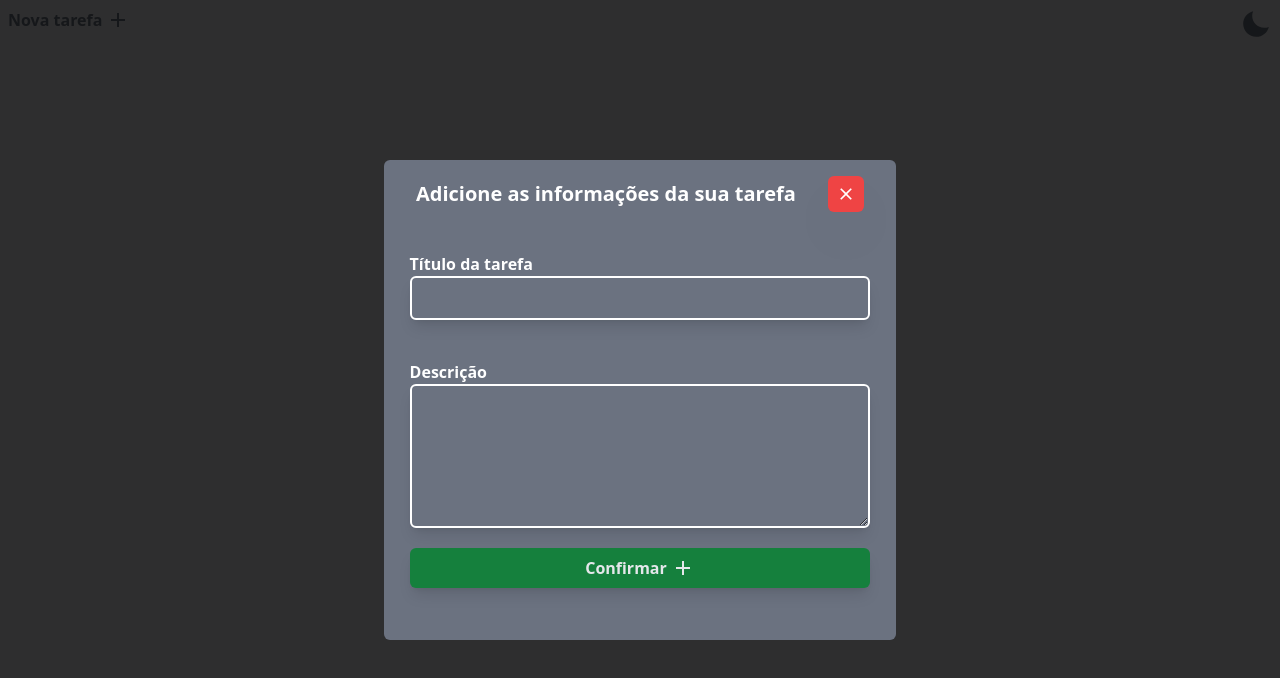
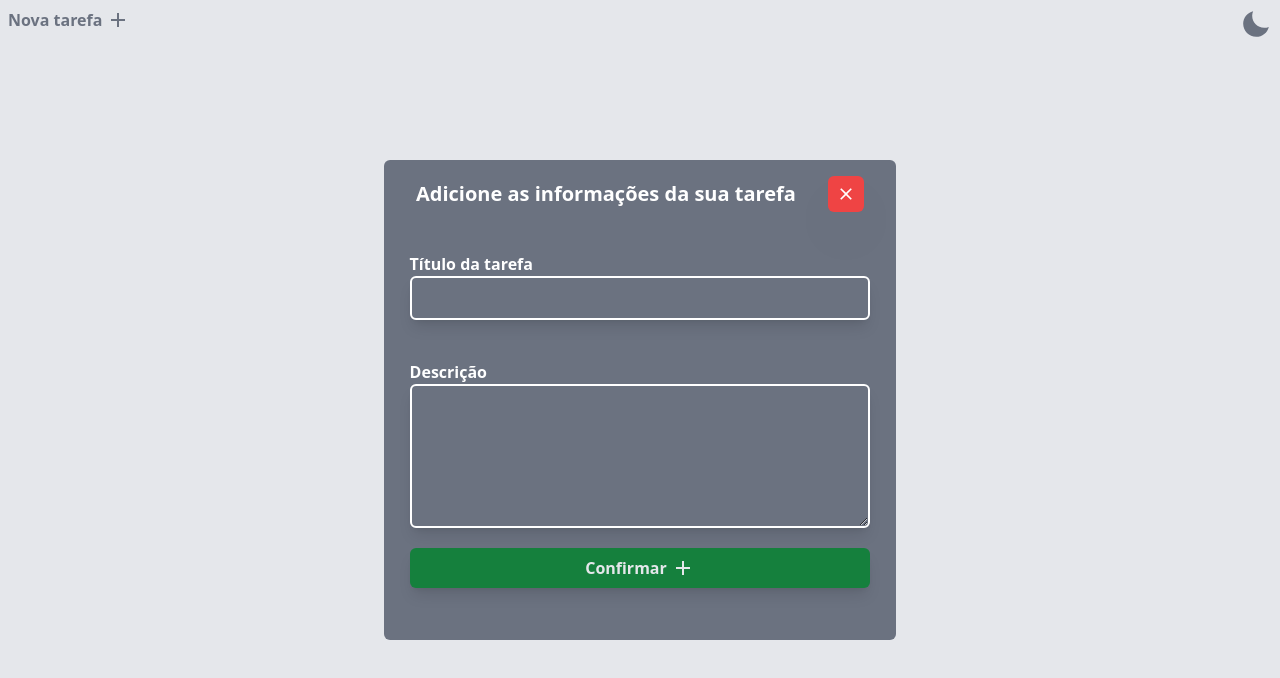
Before and after one commit to raffadias/todoapp, a React (Vite) app: page / in a window 1280 px wide. Both pictures are taken after a click on the button "Nova tarefa". Shown: the top 678 px of the page. Built offline with nearby package versions, Linux system fonts and the light colour scheme.

Commit message:
fix: edit card bug, modal animation, scroll inside card

```diff
--- a/package.json
+++ b/package.json
@@ -10,6 +10,7 @@
     "preview": "vite preview"
   },
   "dependencies": {
+    "framer-motion": "^10.12.4",
     "react": "^18.2.0",
     "react-dom": "^18.2.0",
     "react-icons": "^4.8.0",
--- a/src/App.tsx
+++ b/src/App.tsx
@@ -16,7 +16,7 @@ export default function App() {
   const cards = useCardStore((state) => state.cards);
   const addCard = useCardStore((state) => state.addCard);
 
-  const cardToEdit = useCardStore((state) => state.cardToEdit);
+
   const editCard = useCardStore((state) => state.editCard);
 
   function handleCreateCard(id: number | null, title: string, description: string) {
@@ -60,7 +60,6 @@ export default function App() {
         closeModal={() => toggleModalEdit()}
         confirmAction={handleEditCard}
         type='edit'
-        cardToEdit={cardToEdit}
       />
     </main>
 )}
--- a/src/components/Card.tsx
+++ b/src/components/Card.tsx
@@ -1,6 +1,7 @@
 import { MdOutlineMoreVert } from 'react-icons/md';
 import { useModalStore } from '../store/modal';
 import { useCardStore } from '../store/card';
+import { motion } from 'framer-motion';
 
 export function Card({id, title, description}: Card) {
 
@@ -13,16 +14,20 @@ export function Card({id, title, description}: Card) {
   }
 
   return (
-    <div className='h-60 w-80 bg-gray-500 dark:bg-gray-700 m-5 rounded-lg'>
+    <motion.div
+      initial={{ opacity: 0 }}
+      animate={{ opacity: 1 }}
+      className='h-60 min-w-[20rem] bg-gray-500 dark:bg-gray-700 m-5 rounded-lg'
+    >
         <div className='w-full flex justify-between items-center p-4 text-gray-200 font-bold text-xl'>
           {title}
           <div className='cursor-pointer'>
             <MdOutlineMoreVert size={24} onClick={handleToggleModalEdit}/>
           </div>
         </div>
-        <div className='p-5 text-xl font-extralight text-gray-200'>
+        <div className='h-40 overflow-y-auto overflow-x-hidden w-[fit-content] max-w-[20rem] card-wrap p-5 text-xl font-extralight text-gray-200'>
           {description}
         </div>
-    </div>
+    </motion.div>
   )
 }
--- a/src/components/Modal.tsx
+++ b/src/components/Modal.tsx
@@ -1,23 +1,31 @@
-import { useState } from "react";
+import { useState, useEffect } from "react";
 import { MdAdd, MdClose } from "react-icons/md";
 import { Input } from "./Input";
+import { motion, AnimatePresence } from 'framer-motion';
+import { useCardStore } from "../store/card";
 
 interface ModalProps {
   visible: boolean;
   closeModal: () => void;
   confirmAction: (id: number | null, title: string, description: string) => void;
   type: 'create' | 'edit';
-  cardToEdit?: Card
 }
 
-export function Modal({ visible, closeModal, confirmAction, type, cardToEdit }: ModalProps) {
+export function Modal({ visible, closeModal, confirmAction, type }: ModalProps) {
 
-  if(!visible) {
-    return null;
+  const cardToEdit = useCardStore((state) => state.cardToEdit);
+
+  const [id, setId] = useState<number | null>(null);
+  const [title, setTitle] = useState('');
+  const [desc, setDesc] = useState('');
+
+  useEffect(() => {
+    if (type === 'edit') {
+      setId(cardToEdit?.id as number);
+      setTitle(cardToEdit?.title as string);
+      setDesc(cardToEdit?.description as string);
     }
-
-  const [title, setTitle] = useState(type === 'edit' ? cardToEdit?.title as string : '');
-  const [desc, setDesc] = useState(type === 'edit' ? cardToEdit?.description as string : '');
+  }, [cardToEdit])
 
   function clearInputs() {
     setTitle('');
@@ -25,7 +33,7 @@ export function Modal({ visible, closeModal, confirmAction, type, cardToEdit }:
   }
 
   function handleConfirmation() {
-    type === 'create' ? confirmAction(null, title, desc) : confirmAction(cardToEdit?.id!, title, desc)
+    type === 'create' ? confirmAction(null, title, desc) : confirmAction(id, title, desc)
     clearInputs();
     closeModal();
   }
@@ -33,7 +41,15 @@ export function Modal({ visible, closeModal, confirmAction, type, cardToEdit }:
 
 
   return (
-    <main className='h-screen w-screen bg-black dark:bg-white dark:bg-opacity-20 bg-opacity-80 absolute z-20 flex justify-center items-center'>
+    <AnimatePresence>
+      {visible && (
+        <motion.main
+          initial={{ opacity: 0 }}
+          animate={{ opacity: 1 }}
+          exit={{ opacity: 0 }}
+          className='h-screen w-screen
+          absolute z-20 flex justify-center items-center'
+        >
           <div className='h-[60%] w-[40%] bg-gray-500 dark:bg-gray-700 rounded-md'>
             <div className='flex justify-between items-center text-white font-bold font-sans text-xl mx-8 mt-4'>
               Adicione as informações da sua tarefa
@@ -60,6 +76,8 @@ export function Modal({ visible, closeModal, confirmAction, type, cardToEdit }:
               </button>
             </div>
           </div>
-    </main>
+        </motion.main>
+      )}
+    </AnimatePresence>
   )
 }
--- a/src/index.css
+++ b/src/index.css
@@ -5,3 +5,37 @@
 .display-none {
   @apply hidden;
 }
+
+.card-wrap {
+  overflow-wrap: break-word;
+}
+
+@layer utilities {
+  /* Customize scrollbar appearance */
+  ::-webkit-scrollbar {
+    width: 4px;
+    border-radius: 10px;
+    -webkit-border-radius: 10px;
+    -moz-border-radius: 10px;
+    -ms-border-radius: 10px;
+    -o-border-radius: 10px;
+  }
+
+  ::-webkit-scrollbar-track {
+    background-color: #f2f2f2;
+    border-radius: 10px;
+  }
+
+  ::-webkit-scrollbar-thumb {
+    background-color: #ccc;
+    border-radius: 8px;
+    -webkit-border-radius: 8px;
+    -moz-border-radius: 8px;
+    -ms-border-radius: 8px;
+    -o-border-radius: 8px;
+  }
+
+  ::-webkit-scrollbar-thumb:hover {
+    background-color: #aaa;
+  }
+}
```
Also changed, not shown: 1 other file (tests, documents, lock files or other folders). Lines whose indentation alone changed are shown as unchanged.
